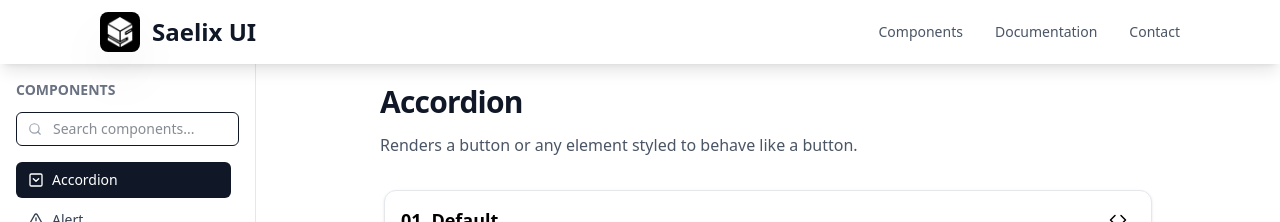
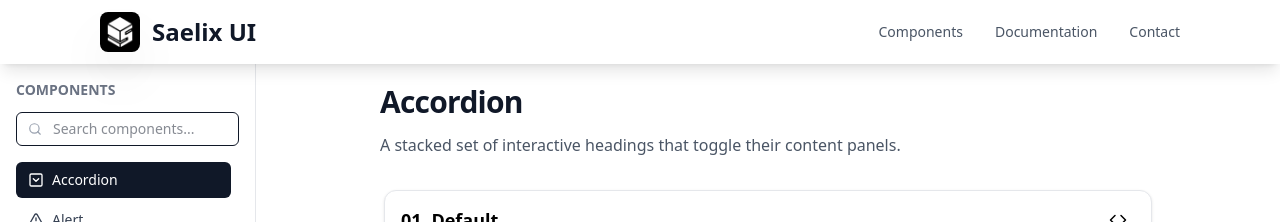
Before and after one commit to Jeet000001/saelixui, a Next.js app: page /components/accordion in a window 1280 px wide. Shown: the top 222 px of the page. Built offline with nearby package versions, Linux system fonts and the light colour scheme.

Commit message:
Add sub heading on accordian page

```diff
--- a/app/components/accordion/page.tsx
+++ b/app/components/accordion/page.tsx
@@ -12,7 +12,7 @@ const accordion_page = () => {
         </h1>
 
         <p className="mt-3 text-base leading-relaxed text-gray-600 dark:text-gray-400 max-w-2xl">
-          Renders a button or any element styled to behave like a button.
+          A stacked set of interactive headings that toggle their content panels.
         </p>
       </div>
       <div>
```
